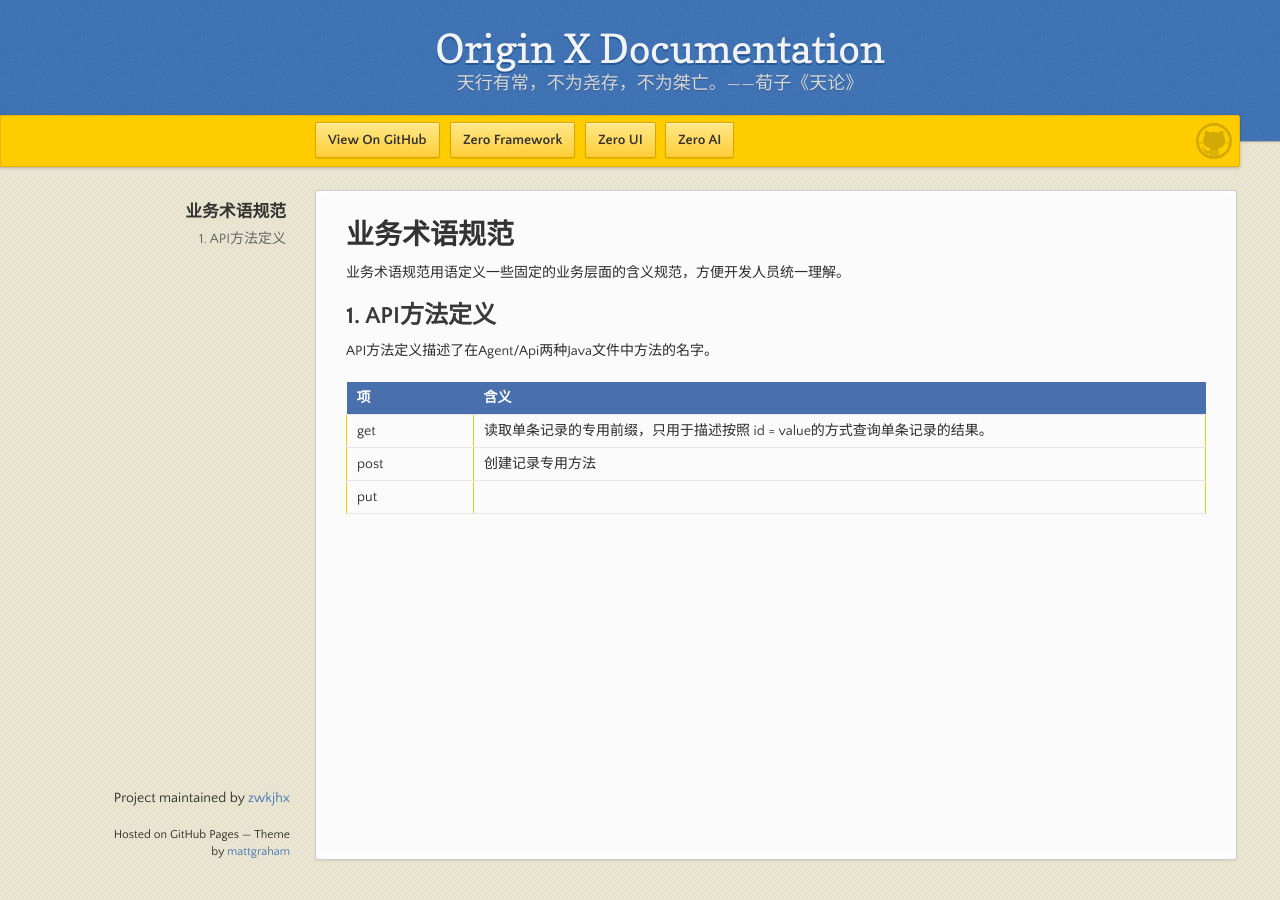
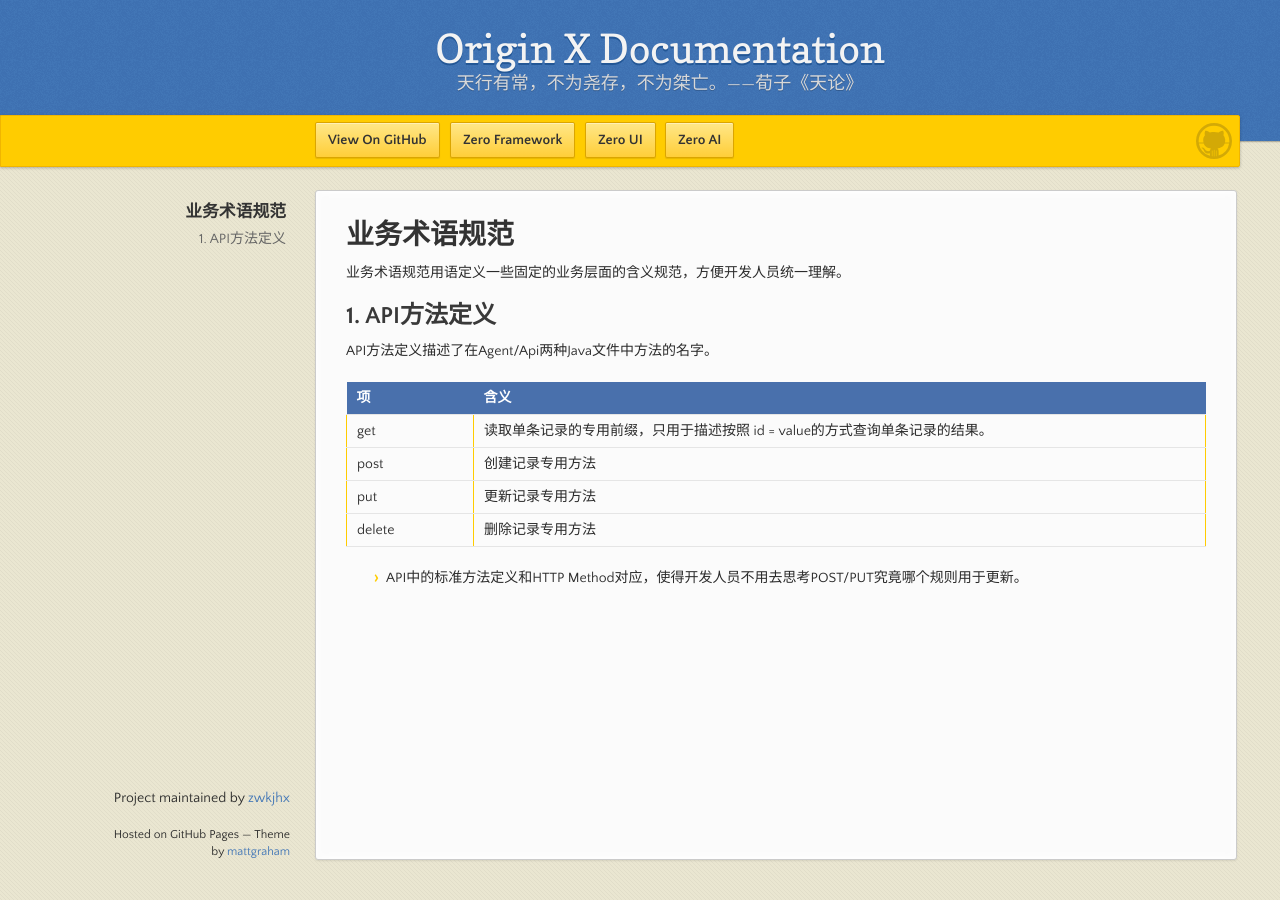
Before and after one commit to zwkjhx/ox-doc, a Jekyll site: the page built from specification/1-zerogui-fan/spc-003-ye-wu-zhu-yu-gui-fan.md, in a window 1280 px wide. Built offline with Jekyll 4.4.1, drawn with Linux system fonts in a browser that asks for light colours; our own code applies the rules of GitHub Pages for plain Markdown files.

Commit message:
Updates specification/1-zerogui-fan/spc-003-ye-wu-zhu-yu-gui-fan.md
Auto commit by GitBook Editor

```diff
--- a/specification/1-zerogui-fan/spc-003-ye-wu-zhu-yu-gui-fan.md
+++ b/specification/1-zerogui-fan/spc-003-ye-wu-zhu-yu-gui-fan.md
@@ -10,4 +10,7 @@
 | :--- | :--- |
 | get | 读取单条记录的专用前缀，只用于描述按照 id = value的方式查询单条记录的结果。 |
 | post | 创建记录专用方法 |
-| put |  |
+| put | 更新记录专用方法 |
+| delete | 删除记录专用方法 |
+
+* API中的标准方法定义和HTTP Method对应，使得开发人员不用去思考POST/PUT究竟哪个规则用于更新。
```
